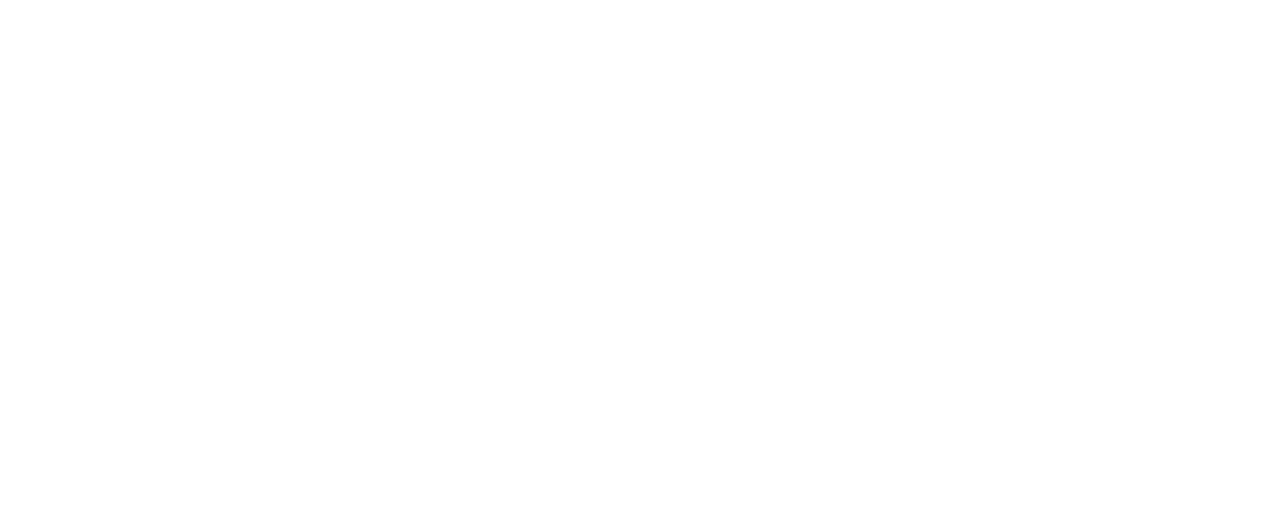
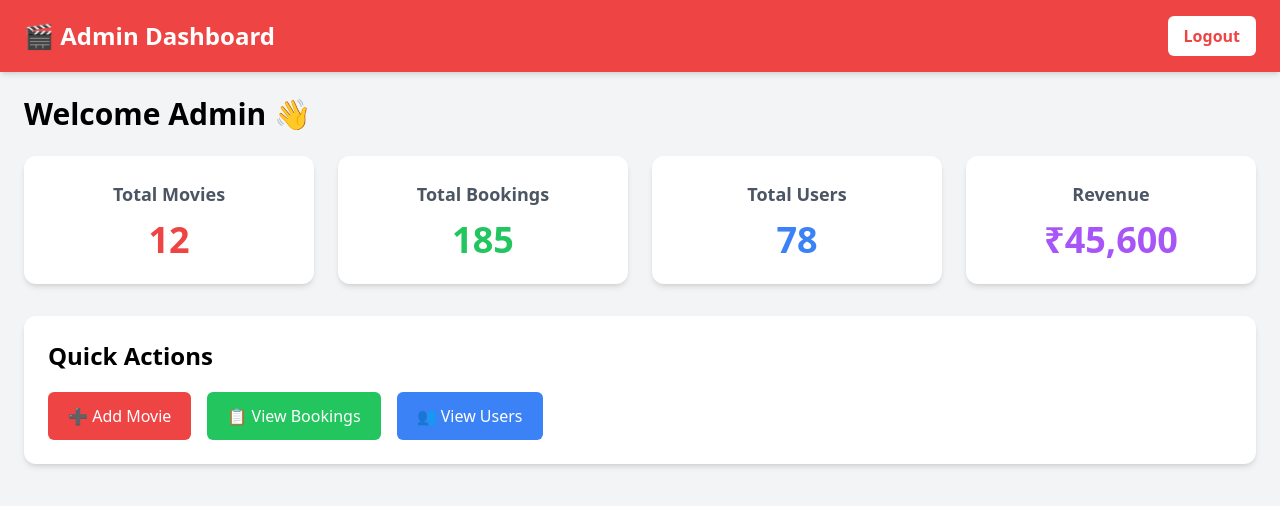
Before and after one commit to shivamkesarwani2107-hash/movie-frontend, a React (Create React App) app: page /admin in a window 1280 px wide. Before the commit this address had no page. Shown: the top 506 px of the page. Built offline with nearby package versions, Linux system fonts and the light colour scheme.

Commit message:
changes in ui

```diff
--- a/src/App.js
+++ b/src/App.js
@@ -8,6 +8,7 @@ import Help from "./frontend-movie/help.js";
 import Ticket from "./frontend-movie/ticket.js";
 import Payment from "./frontend-movie/payment.js";
 import Profile from "./frontend-movie/profile.js";
+import Admin from "./frontend-movie/admin.js";
 import ProtectedRoute from "./frontend-movie/ProtectedRoute";
 function App() {
   return (
@@ -16,6 +17,7 @@ function App() {
         <Route path="/" element={<Home />} />
         <Route path="/login" element={<Login />} />
         <Route path="/signup" element={<Signup />} />
+        <Route path="/admin" element={<Admin />} />
 
         <Route
           path="/movie"
--- /dev/null
+++ b/src/frontend-movie/admin.js
@@ -0,0 +1,97 @@
+export default function Admin() {
+  return (
+    <div className="min-h-screen bg-gray-100">
+
+      {/* Header */}
+      <div className="bg-red-500 text-white shadow-md">
+        <div className="max-w-7xl mx-auto px-6 py-4 flex justify-between items-center">
+          <h1 className="text-2xl font-bold">🎬 Admin Dashboard</h1>
+
+          <button className="bg-white text-red-500 px-4 py-2 rounded-md font-semibold hover:bg-gray-100">
+            Logout
+          </button>
+        </div>
+      </div>
+
+      {/* Dashboard Cards */}
+      <div className="max-w-7xl mx-auto p-6">
+
+        <h2 className="text-3xl font-bold mb-6">
+          Welcome Admin 👋
+        </h2>
+
+        <div className="grid grid-cols-1 md:grid-cols-2 lg:grid-cols-4 gap-6">
+
+          <div className="bg-white rounded-xl shadow-md p-6 text-center">
+            <h3 className="text-lg font-semibold text-gray-600">
+              Total Movies
+            </h3>
+
+            <p className="text-4xl font-bold text-red-500 mt-3">
+              12
+            </p>
+          </div>
+
+          <div className="bg-white rounded-xl shadow-md p-6 text-center">
+            <h3 className="text-lg font-semibold text-gray-600">
+              Total Bookings
+            </h3>
+
+            <p className="text-4xl font-bold text-green-500 mt-3">
+              185
+            </p>
+          </div>
+
+          <div className="bg-white rounded-xl shadow-md p-6 text-center">
+            <h3 className="text-lg font-semibold text-gray-600">
+              Total Users
+            </h3>
+
+            <p className="text-4xl font-bold text-blue-500 mt-3">
+              78
+            </p>
+          </div>
+
+          <div className="bg-white rounded-xl shadow-md p-6 text-center">
+            <h3 className="text-lg font-semibold text-gray-600">
+              Revenue
+            </h3>
+
+            <p className="text-4xl font-bold text-purple-500 mt-3">
+              ₹45,600
+            </p>
+          </div>
+
+        </div>
+
+        {/* Quick Actions */}
+
+        <div className="bg-white mt-8 rounded-xl shadow-md p-6">
+
+          <h2 className="text-2xl font-bold mb-5">
+            Quick Actions
+          </h2>
+
+          <div className="flex flex-wrap gap-4">
+
+            <button className="bg-red-500 hover:bg-red-600 text-white px-5 py-3 rounded-md">
+              ➕ Add Movie
+            </button>
+
+            <button className="bg-green-500 hover:bg-green-600 text-white px-5 py-3 rounded-md">
+              📋 View Bookings
+            </button>
+
+            <button className="bg-blue-500 hover:bg-blue-600 text-white px-5 py-3 rounded-md">
+              👥 View Users
+            </button>
+
+          </div>
+
+        </div>
+
+      </div>
+
+    </div>
+  );
+}
--- a/src/frontend-movie/booking.js
+++ b/src/frontend-movie/booking.js
@@ -16,7 +16,12 @@ export default function Booking() {
   const [selectedMovie, setSelectedMovie] = useState(null);
   const [loading, setLoading] = useState(false);
   const navigate = useNavigate();
+
   const today = new Date().toISOString().split("T")[0];
+
+  const maxDate = new Date();
+  maxDate.setMonth(maxDate.getMonth() + 1);
+  const oneMonthLater = maxDate.toISOString().split("T")[0];
 
   const handleBooking = async () => {
 
@@ -55,16 +60,6 @@ export default function Booking() {
       if (response.ok) {
 
         localStorage.setItem("booking", JSON.stringify(data.booking));
-
-        const movieResponse = await fetch(`${process.env.REACT_APP_API_URL}/movie`);
-        const movieData = await movieResponse.json();
-
-        const foundMovie = movieData.find(
-          (m) => m.name === movieName
-        );
-
-        setSelectedMovie(foundMovie);
-
         setMovieName("");
         setTheatre("");
         setDate("");
@@ -200,7 +195,19 @@ export default function Booking() {
                 type="date"
                 value={date}
                 min={today}
-                onChange={(e) => setDate(e.target.value)}
+                max={oneMonthLater}
+                onChange={(e) => {
+                  const value = e.target.value;
+
+                  if (value < today || value > oneMonthLater) {
+                    alert("Please select a valid date.");
+                    return;
+                  }
+
+                  setDate(value);
+                }}
+                onKeyDown={(e) => e.preventDefault()}
+                onPaste={(e) => e.preventDefault()}
                 className="w-full border rounded-md p-3 mt-2 mb-4 outline-none"
               />
             </div>
@@ -276,10 +283,10 @@ export default function Booking() {
             disabled={loading || availableSeats === null || availableSeats === 0}
             onClick={handleBooking}
             className={`w-full mt-6 py-3 rounded-md text-white flex items-center justify-center gap-2 ${loading
-                ? "bg-red-500 cursor-wait"
-                : availableSeats === null || availableSeats === 0
-                  ? "bg-gray-400 cursor-not-allowed"
-                  : "bg-red-500 hover:bg-red-600"
+              ? "bg-red-500 cursor-wait"
+              : availableSeats === null || availableSeats === 0
+                ? "bg-gray-400 cursor-not-allowed"
+                : "bg-red-500 hover:bg-red-600"
               }`}
           >
             {loading ? (
--- a/src/frontend-movie/help.js
+++ b/src/frontend-movie/help.js
@@ -7,8 +7,8 @@ export default function Help() {
 
             <div className="min-h-screen bg-gray-100 py-10">
 
-                <h1 className="text-4xl mt-4 font-bold text-center text-red-500 mb-8">
-                    🆘 Help & Support
+                <h1 className="text-4xl mt-4 font-bold text-center underline text-red-500 mb-8">
+                     Help & Support
                 </h1>
 
                 <div className="max-w-4xl mx-auto space-y-6">
--- a/src/frontend-movie/payment.js
+++ b/src/frontend-movie/payment.js
@@ -94,13 +94,13 @@ export default function Payment() {
 
                 <div className="bg-white w-[420px] p-6 rounded-lg shadow-lg">
 
-                    <h1 className="text-2xl font-bold text-center text-green-600 mb-6">
-                        ₹ Payment
+                    <h1 className="text-2xl underline font-bold text-center text-green-600 mb-6">
+                         Payment
                     </h1>
 
                     <input
                         type="text"
-                        placeholder="shivam@paytm"
+                        placeholder="user@paytm"
                         className="w-full border rounded-md p-3 mt-2 mb-5 outline-none"
                     />
 
@@ -126,7 +126,7 @@ export default function Payment() {
                         <div className="flex justify-between font-bold text-lg">
                             <span>Total</span>
                             <span className="text-red-500">
-                                ₹{booking?.price ? booking.price * booking.seats : "Loading..."}
+                                00
                             </span>
                         </div>
 
```
